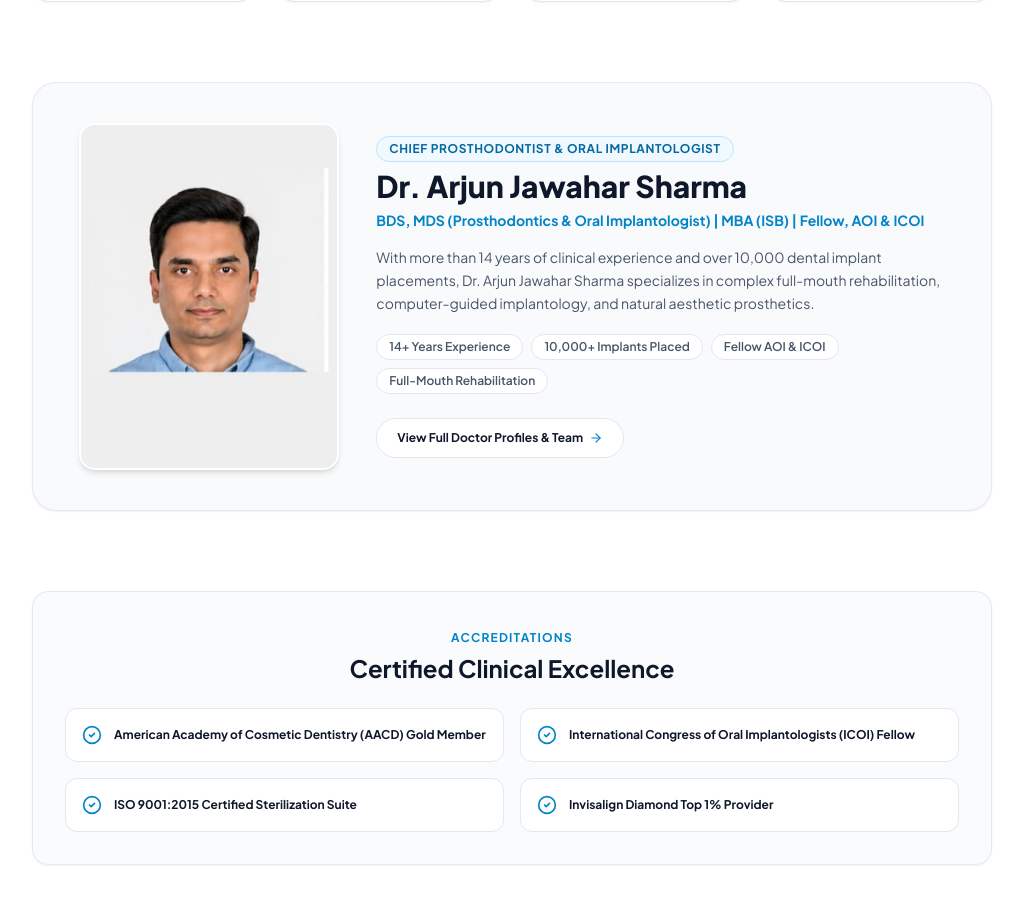
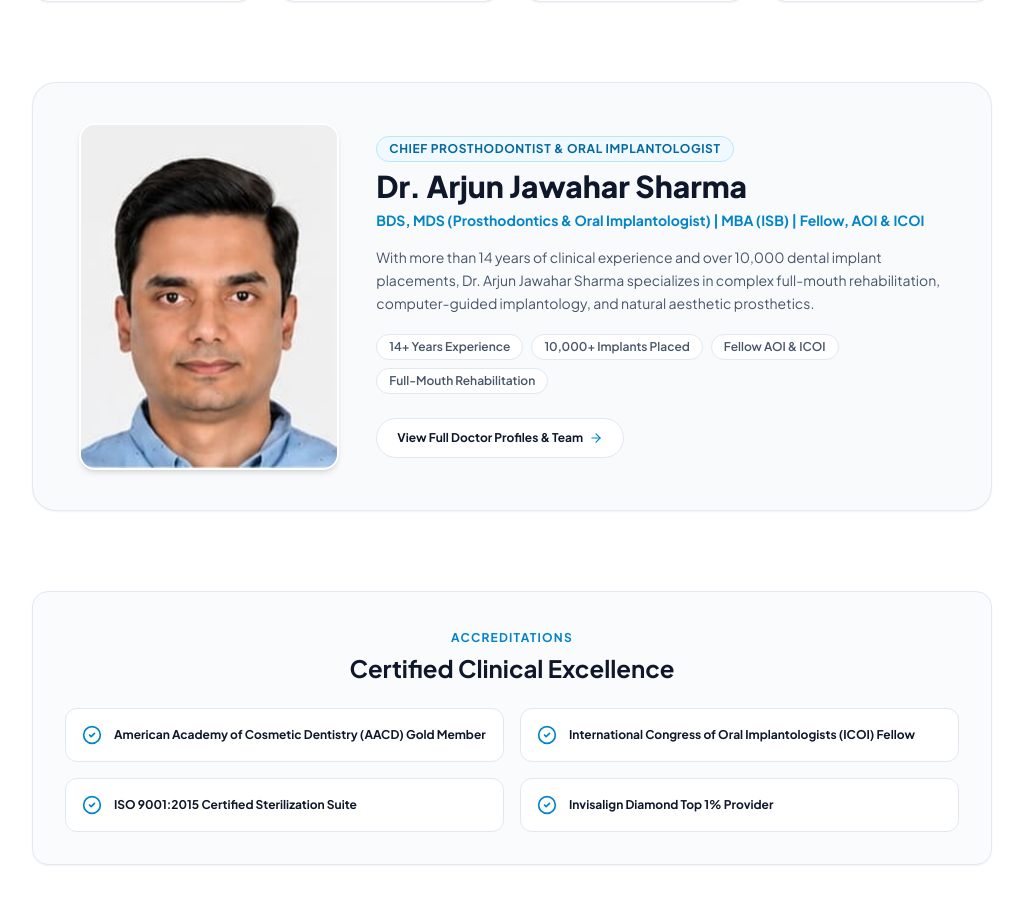
Before and after one commit to Abhi013-oss/Dental-clinic, a Next.js app: page /about in a window 1280 px wide. Shown: the part 1564-2467 px from the top of the page, without its empty margins (128-1151 px from the left). Built offline with nearby package versions, Linux system fonts and the light colour scheme; no server answers.

Commit message:
fix: Properly frame and crop Dr. Arjun Jawahar Sharma portrait to fill card naturally without borders

```diff
--- a/app/about/page.tsx
+++ b/app/about/page.tsx
@@ -128,7 +128,7 @@
                   <img
                     src="/doctors/dr-arjun-jawahar-sharma.jpg"
                     alt="Dr. Arjun Jawahar Sharma - Chief Prosthodontist & Oral Implantologist"
-                    className="w-full h-full object-cover"
+                    className="w-full h-full object-cover object-top"
                   />
                 </div>
               </div>
--- a/components/doctors/team-list.tsx
+++ b/components/doctors/team-list.tsx
@@ -29,7 +29,7 @@
                   <img
                     src={doctor.avatarUrl}
                     alt={doctor.name}
-                    className="w-full h-full object-cover transform group-hover:scale-105 transition-transform duration-500 ease-out"
+                    className="w-full h-full object-cover object-top transform group-hover:scale-105 transition-transform duration-500 ease-out"
                   />
                 </div>
 
--- a/features/landing/doctors-preview.tsx
+++ b/features/landing/doctors-preview.tsx
@@ -40,7 +40,7 @@
                     <img
                       src={doctor.avatarUrl}
                       alt={doctor.name}
-                      className="w-full h-full object-cover transform group-hover:scale-105 transition-transform duration-500 ease-out"
+                      className="w-full h-full object-cover object-top transform group-hover:scale-105 transition-transform duration-500 ease-out"
                     />
                   </div>
 
```
Also changed, not shown: public/doctors/dr-arjun-jawahar-sharma.jpg.
